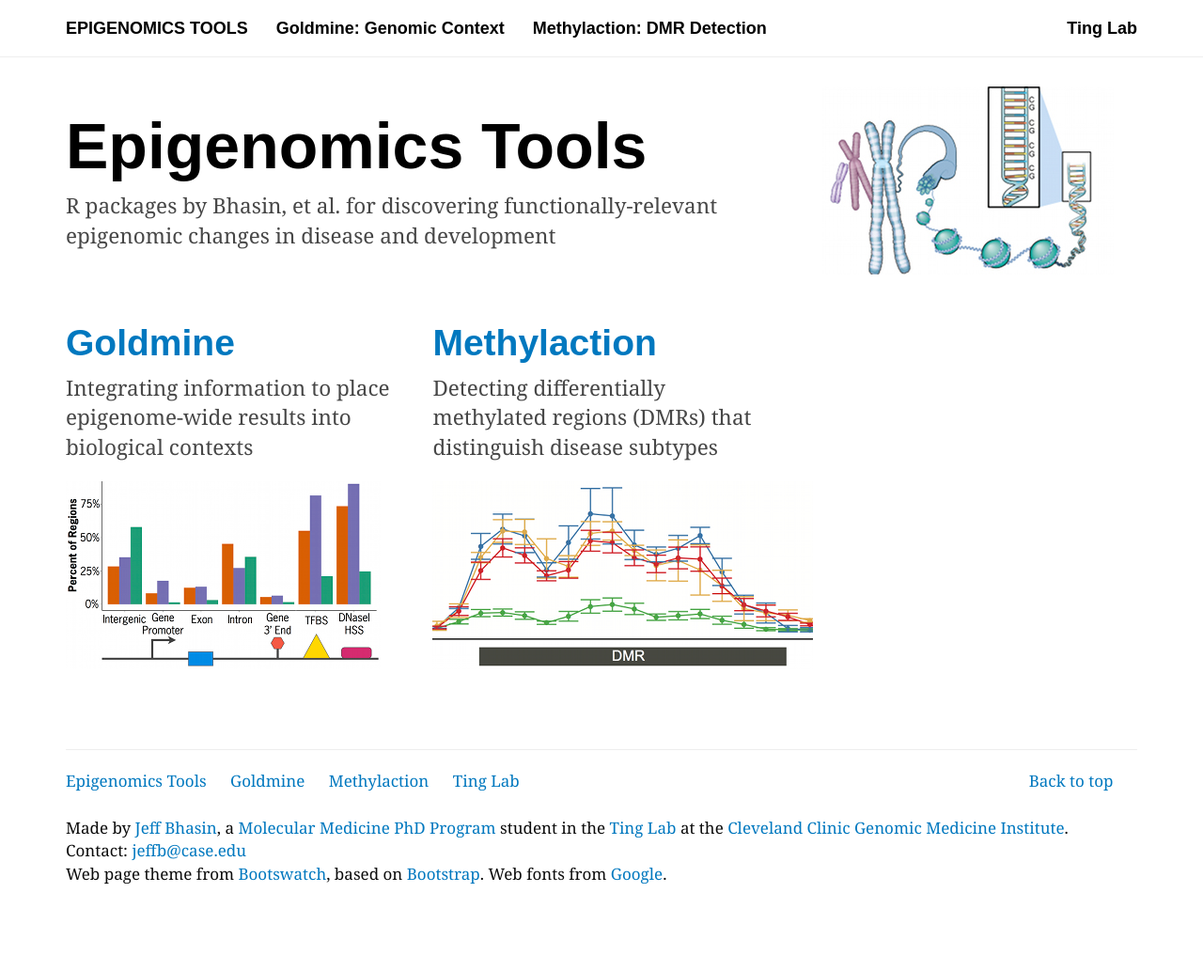
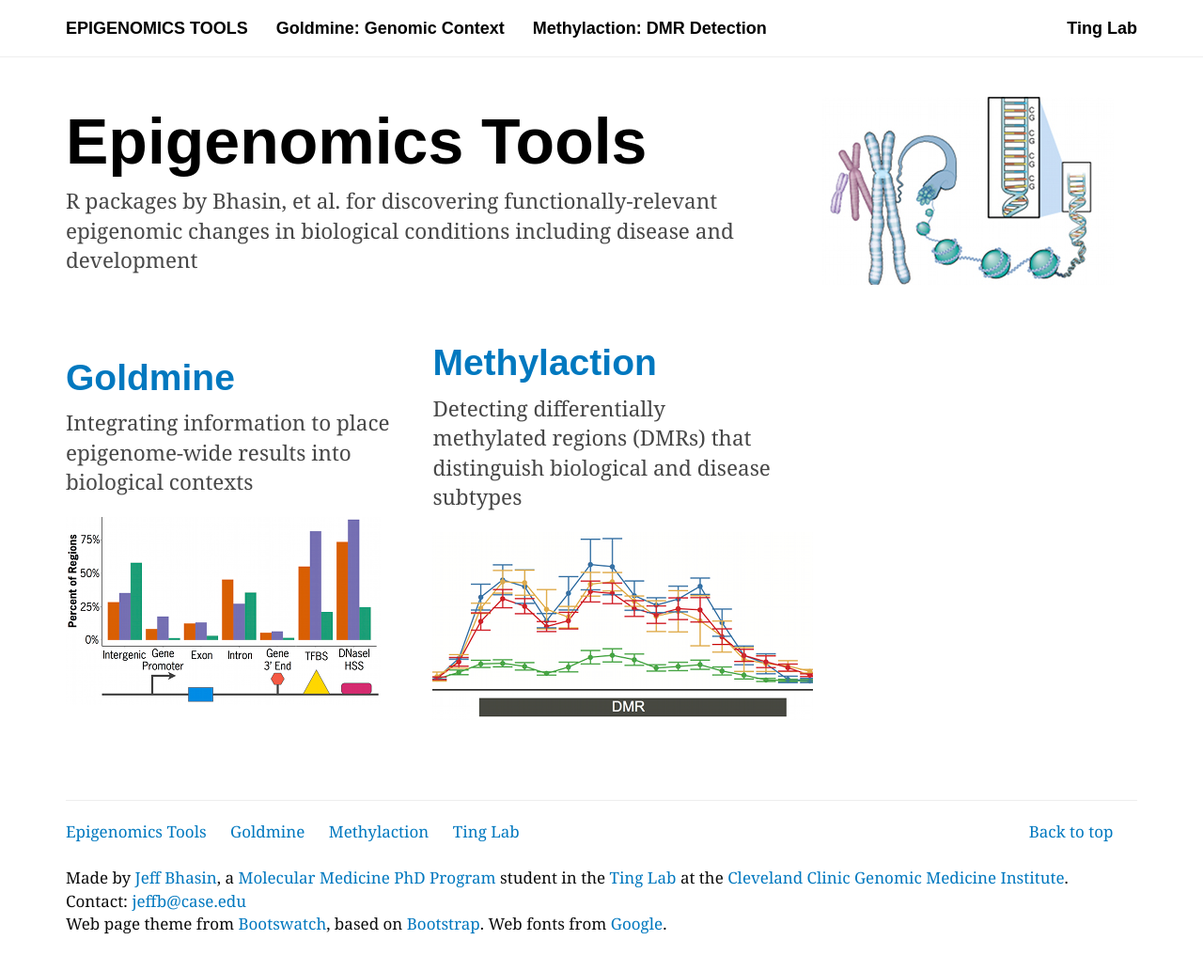
Before and after one commit to jeffbhasin/jeffbhasin.github.io, a Jekyll site: the page built from index.html, in a window 1280 px wide and 1080 px high. Shown: the top 1033 px of the window at 94% size. Built offline with Jekyll 4.4.1, drawn with Linux system fonts in a browser that asks for light colours; nearby versions of some CDN libraries; some web fonts are replaced.

Commit message:
Update MA home

```diff
--- a/index.html
+++ b/index.html
@@ -1,13 +1,13 @@
 ---
 layout: default
-title: "Epigenomics Tools: R packages by Bhasin, et al. for discovering functionally-relevant epigenomic changes in disease and development"
+title: "Epigenomics Tools: R packages by Bhasin, et al. for discovering functionally-relevant epigenomic changes in biological conditions including disease and development"
 ---
 
       <div class="page-header" id="banner">
         <div class="row">
           <div class="col-lg-8 col-md-7 col-sm-6">
             <h1>Epigenomics Tools</h1>
-            <p class="lead">R packages by Bhasin, et al. for discovering functionally-relevant epigenomic changes in disease and development</p>
+            <p class="lead">R packages by Bhasin, et al. for discovering functionally-relevant epigenomic changes in biological conditions including disease and development</p>
           </div>
           <div class="col-lg-4 col-md-5 col-sm-6">
               <img class="center" src="assets/img/et.jpg" height="200">
@@ -24,7 +24,7 @@
           </div>
           <div class="col-lg-4">
               <h1><a href="/methylaction">Methylaction</a></h1>
-              <p class="lead">Detecting differentially methylated regions (DMRs) that distinguish disease subtypes</p>
+              <p class="lead">Detecting differentially methylated regions (DMRs) that distinguish biological and disease subtypes</p>
               <a href="/methylaction"><img src="assets/img/ma.png" height="200"></a>
 
           </div>
--- a/methylaction/index.html
+++ b/methylaction/index.html
@@ -1,13 +1,13 @@
 ---
 layout: default
-title: "Methylaction: Detecting differentially methylated regions (DMRs) that distinguish biological subtypes"
+title: "Methylaction: Detecting differentially methylated regions (DMRs) that distinguish biological and disease subtypes"
 ---
 
       <div class="page-header" id="banner">
         <div class="row">
           <div class="col-lg-8 col-md-7 col-sm-6">
             <h1>Methylaction</h1>
-            <p class="lead">Detecting differentially methylated regions (DMRs) that distinguish biological subtypes</p>
+            <p class="lead">Detecting differentially methylated regions (DMRs) that distinguish biological and disease subtypes</p>
           </div>
           <div class="col-lg-4 col-md-5 col-sm-6">
               <img class="center" src="/assets/img/ma.png" height="200">
```
